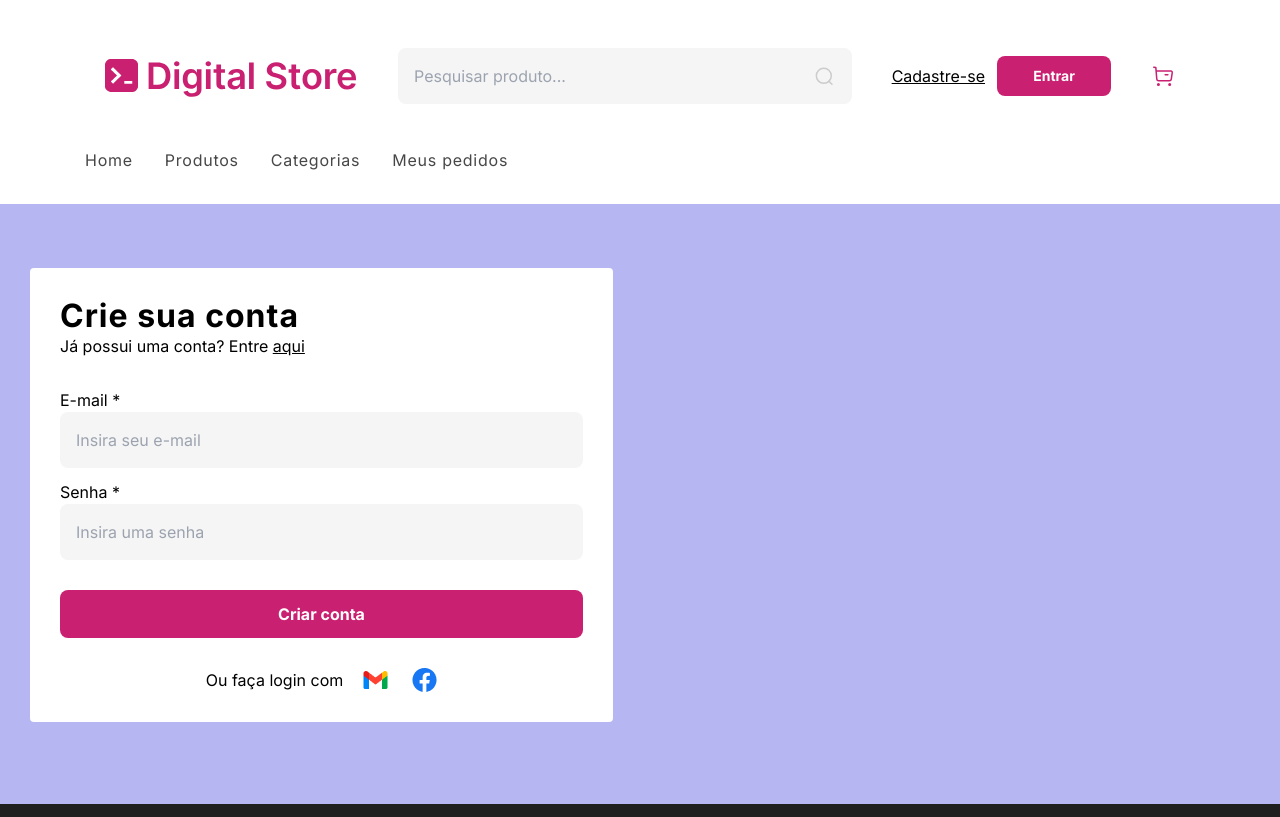
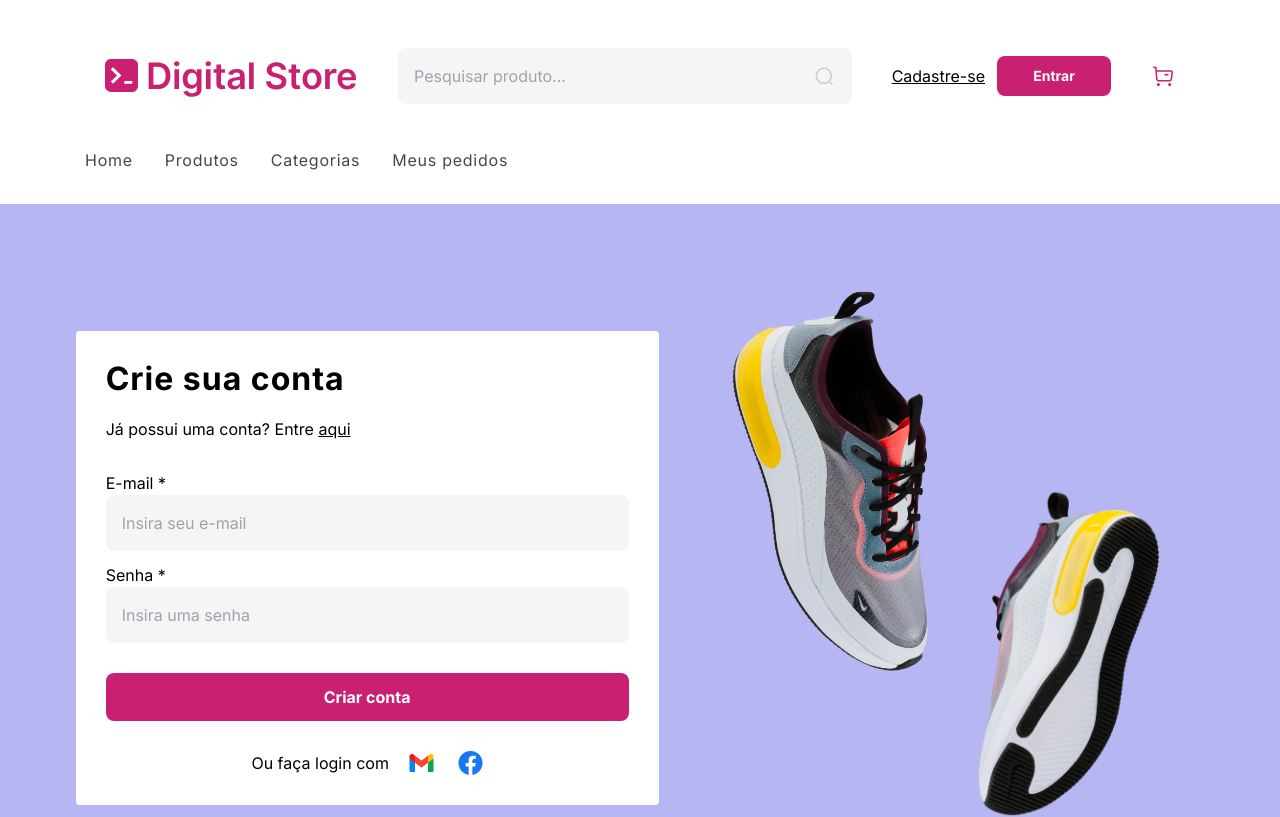
Before and after one commit to flaviare1s/drip-store, a React (Vite) app: page /register in a window 1280 px wide. Shown: the top 817 px of the page. Built offline with nearby package versions, Linux system fonts and the light colour scheme.

Commit message:
Adiciona estilização da página de cadastro versão desktop

```diff
--- a/src/pages/Register.jsx
+++ b/src/pages/Register.jsx
@@ -2,6 +2,8 @@ import { useForm } from "react-hook-form";
 import { Button } from "../components/Button";
 import google from "../assets/google.png";
 import facebook from "../assets/facebook.png";
+import tenisLeft from "../assets/tenis-left.png";
+import tenisRight from "../assets/tenis-right.png";
 
 export const Register = () => {
   const {
@@ -11,12 +13,12 @@ export const Register = () => {
   } = useForm();
 
   return (
-    <section className="bg-secondary px-[30px] pt-16 pb-[82px]">
-      <section className="bg-white p-[30px] rounded lg:w-[583px]">
-        <h1 className="font-bold text-[22px] md:text-[32px] text-center leading-[34px] md:leading-[36px] tracking-[2px] md:tracking-[1px] lg:text-left">
+    <section className="bg-secondary px-[30px] pt-16 pb-[82px] flex flex-col lg:items-center lg:flex-row lg:justify-evenly">
+      <section className="bg-white p-[30px] rounded sm:w-[583px]">
+        <h1 className="font-bold text-[22px] sm:text-[32px] text-center leading-[34px] sm:leading-[36px] tracking-[2px] sm:tracking-[1px] sm:text-left pb-2.5 sm:pb-5">
           Crie sua conta
         </h1>
-        <p className="text-center lg:text-left text-sm md:text-base pb-[30px]">
+        <p className="text-center sm:text-left text-sm sm:text-base pb-[30px]">
           Já possui uma conta? Entre{" "}
           <a className="underline" href="/login">
             aqui
@@ -65,7 +67,7 @@ export const Register = () => {
           </div>
           <Button type="submit" title="Criar conta" />
           <div className="flex flex-col items-center justify-center lg:flex-row pt-[30px] gap-5">
-            <p className="text-center text-sm md:text-base">Ou faça login com</p>
+            <p className="text-center text-sm sm:text-base">Ou faça login com</p>
             <div className="flex justify-center gap-6">
               <button><img src={ google } alt="Ícone do G-Mail" /></button>
               <button><img src={ facebook } alt="Ícone do Facebook" /></button>
@@ -73,6 +75,10 @@ export const Register = () => {
           </div>
         </form>
       </section>
+      <div className="lg:flex w-[500px] h-[600px] justify-between hidden relative">
+        <img className="absolute top-0 left-0 w-[300px]" src={ tenisLeft } alt="Imagem de tênis" />
+        <img className="absolute bottom-0 right-0 w-[300px]" src={ tenisRight } alt="Imagem de tênis" />
+      </div>
     </section>
   );
 };
```
Also changed, not shown: src/assets/tenis-left.png (added), src/assets/tenis-right.png (added).
